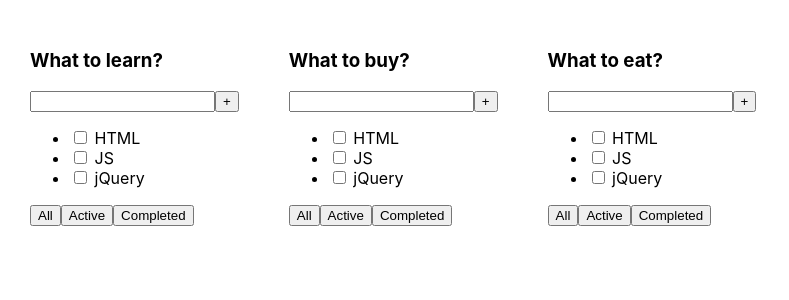
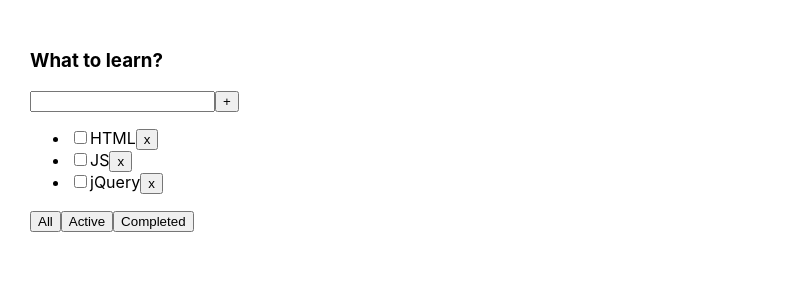
Before and after one commit to Ural993/Todolist2, a React (Create React App) app: page / in a window 1280 px wide. Shown: the top 300 px of the page, without its empty margins (0-789 px from the left). Built offline with nearby package versions, Linux system fonts and the light colour scheme.

Commit message:
2 lessons

```diff
--- a/src/App.tsx
+++ b/src/App.tsx
@@ -1,4 +1,4 @@
-import React from 'react';
+import React, { useState } from 'react';
 import './App.css';
 import Todolist from './components/TodoList';
 
@@ -10,16 +10,20 @@
 
 
 function App() {
-    const tasks_1: Array<TaskType> = [
+    let tasksForHookUseState: Array<TaskType> = [
         { id: 1, title: "HTML", isDone: false },
         { id: 2, title: "JS", isDone: false },
         { id: 3, title: "jQuery", isDone: false },
     ]
+    let [tasks, setTasks] = useState<Array<TaskType>>(tasksForHookUseState)
+    let removeTask = (taskID: number) => {
+        setTasks(tasks.filter(t => t.id !== taskID))
+    }
+
     return (
         <div className="App">
-            <Todolist title={"What to learn?"} tasks={tasks_1} />
-            <Todolist title={"What to buy?"} tasks={tasks_1} />
-            <Todolist title={"What to eat?"} tasks={tasks_1} />
+            <Todolist title={"What to learn?"} tasks={tasks} removeTask={removeTask} />
+
         </div>
     );
 }
--- a/src/components/TodoList.tsx
+++ b/src/components/TodoList.tsx
@@ -4,9 +4,20 @@
 type TodoListPropType = {
     title: string,
     tasks: Array<TaskType>,
+    removeTask: (taskId: number) => void
 }
 
 export default function Todolist(props: TodoListPropType) {
+    let tasksJSXElement = props.tasks.map(task => {
+        return (
+            <li key={task.id}><input type="checkbox" checked={task.isDone} />
+                <span>{task.title}</span>
+                <button onClick={() => props.removeTask(task.id)}>x</button>
+            </li>
+
+        )
+
+    })
     return (
         <div>
             <h3>{props.title}</h3>
@@ -15,9 +26,7 @@
                 <button>+</button>
             </div>
             <ul>
-                <li><input type="checkbox" checked={props.tasks[0].isDone} /> <span>{props.tasks[0].title}</span></li>
-                <li><input type="checkbox" checked={props.tasks[1].isDone} /> <span>{props.tasks[1].title}</span></li>
-                <li><input type="checkbox" checked={props.tasks[2].isDone} /> <span>{props.tasks[2].title}</span></li>
+                {tasksJSXElement}
             </ul>
             <div>
                 <button>All</button>
```
